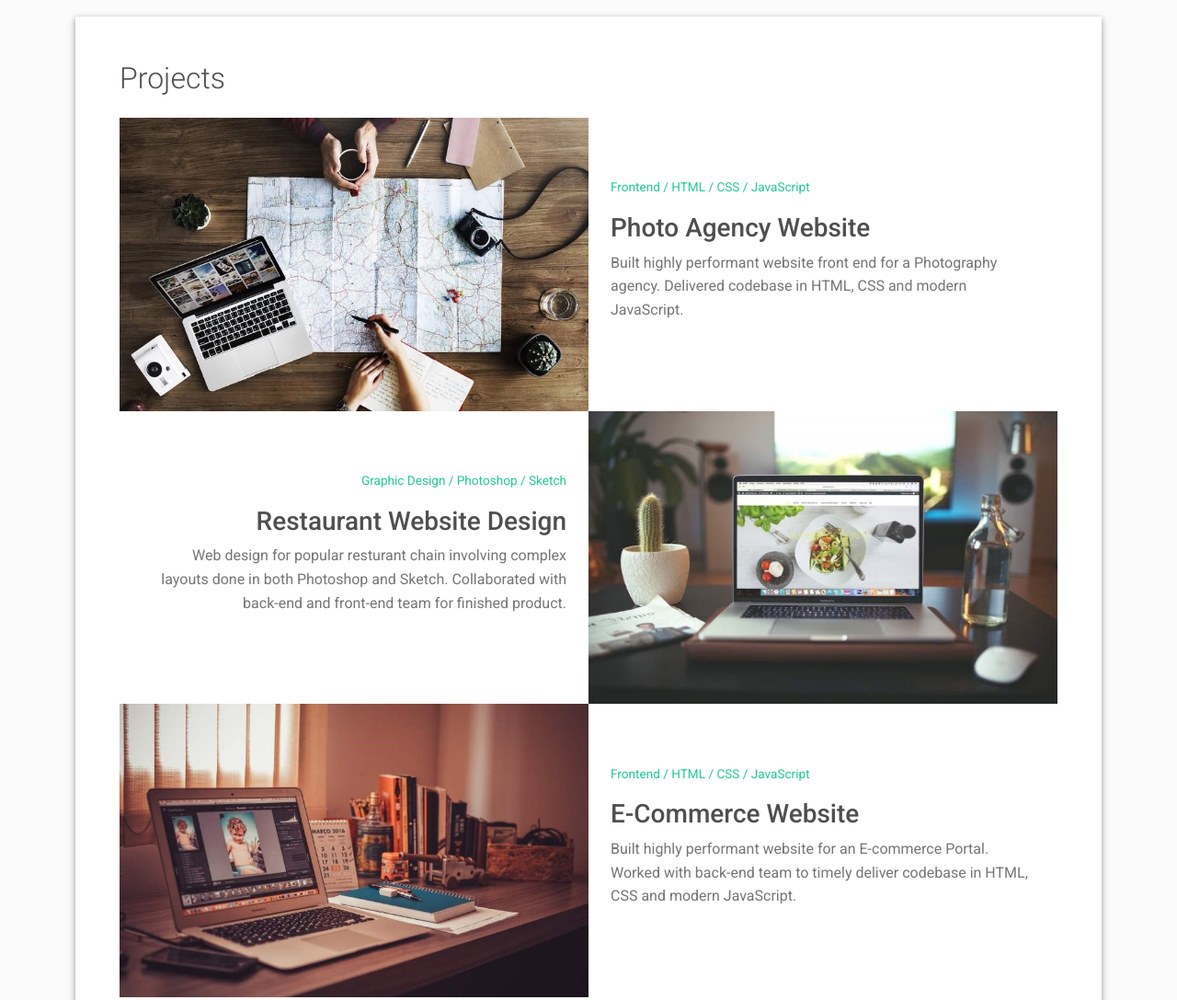
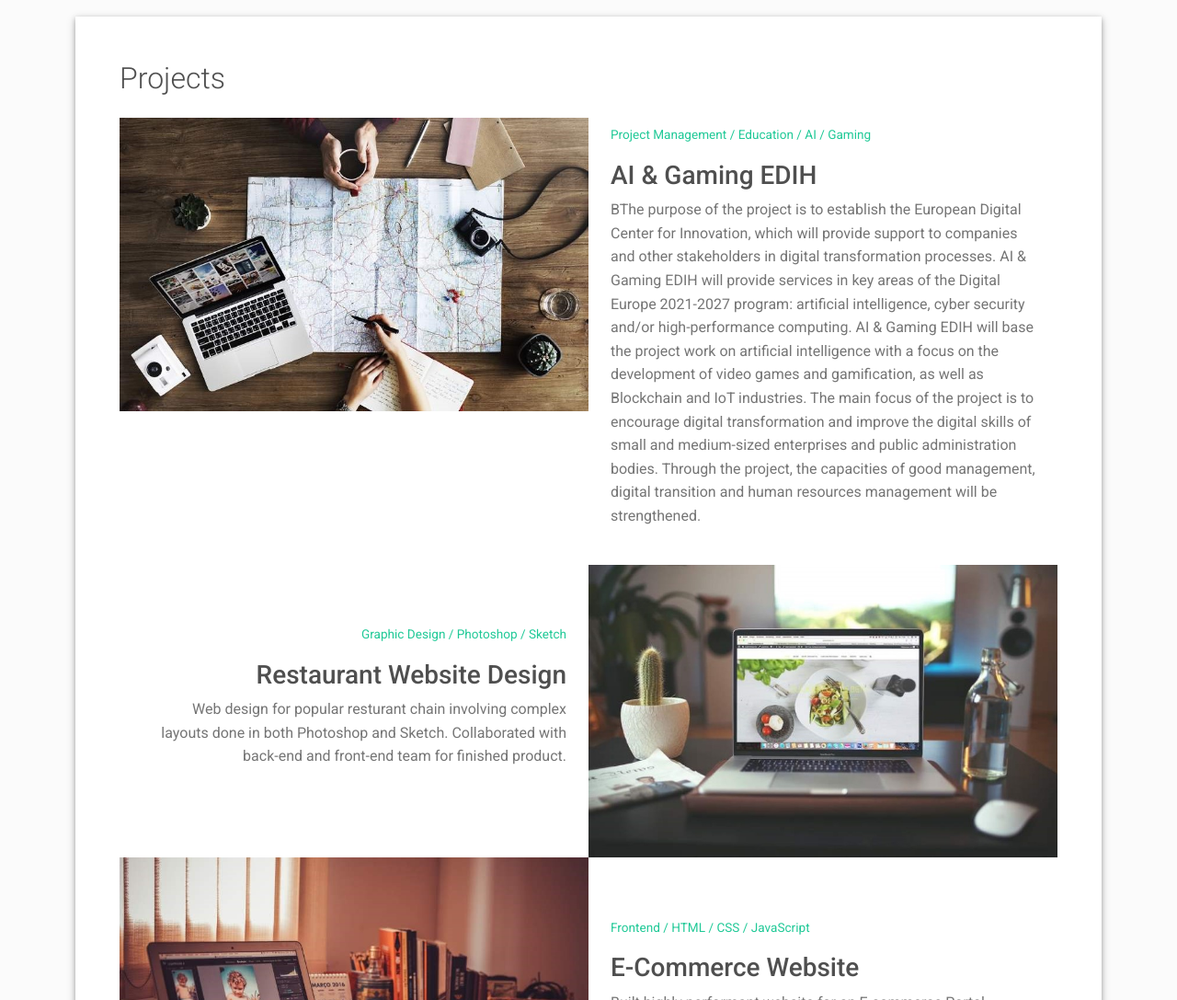
Before and after one commit to jantolos/jantolos.github.io, a plain HTML site: page dev/index.html in a window 1280 px wide. Shown: the part 2880-3967 px from the top of the page at 92% size. Drawn offline with Linux system fonts and the light colour scheme.

Commit message:
Update 1st project at index.html
Update 1st project at index.html

```diff
--- a/dev/index.html
+++ b/dev/index.html
@@ -250,9 +250,13 @@
         <div class="col-md-6"><a href="https://dribbble.com/" target="_blank"><img class="img-fluid" src="images/project-1.jpg" width="800" height="500"/></a></div>
         <div class="col-md-6 d-flex align-items-center" data-aos="fade-left" data-aos-delay="100">
           <div class="m-4 mt-md-2">
-            <p class="text-teal text-small">Frontend / HTML / CSS / JavaScript</p>
-            <h3>Photo Agency Website</h3>
-            <p class="text-muted">Built highly performant website front end for a Photography agency. Delivered codebase in HTML, CSS and modern JavaScript.</p>
+            <p class="text-teal text-small">Project Management / Education / AI / Gaming</p>
+            <h3>AI & Gaming EDIH</h3>
+            <p class="text-muted">BThe purpose of the project is to establish the European Digital Center for Innovation, which will provide support to companies and other stakeholders in digital transformation processes.
+		    AI & Gaming EDIH will provide services in key areas of the Digital Europe 2021-2027 program: artificial intelligence, cyber security and/or high-performance computing. AI & Gaming EDIH will base the project
+		    work on artificial intelligence with a focus on the development of video games and gamification, as well as Blockchain and IoT industries. The main focus of the project is to encourage digital transformation and
+		    improve the digital skills of small and medium-sized enterprises and public administration bodies. Through the project, the capacities of good management, digital transition and human resources management will be
+		    strengthened.</p>
           </div>
         </div>
       </div>
@@ -318,7 +322,7 @@
           <div class="mt-1">
             <div class="h6"><i class="fas fa-phone pe-2 text-muted" style="width:24px;opacity:0.85;"></i> +385 42 390 873</div>
             <div class="h6"><i class="far fa-envelope pe-2 text-muted" style="width:24px;opacity:0.85;"></i> jantolos@foi.unizg.hr</div>
-	    <div class="h6"><i class="fas fa-map-marker-alt text-muted" style="width:24px;opacity:0.85;"></i> FOI 1 <br>&nbsp;&nbsp;&nbsp;&nbsp;&nbsp;&nbsp;Južno krilo, 1. kat <br>&nbsp;&nbsp;&nbsp;&nbsp;&nbsp;&nbsp;Kabinet <br>&nbsp;&nbsp;&nbsp;&nbsp;&nbsp;&nbsp;Broj prostorije: 156</div>
+	    <div class="h6"><i class="fas fa-map-marker-alt text-muted" style="width:24px;opacity:0.85;"></i> Faculty Building 1 <br>&nbsp;&nbsp;&nbsp;&nbsp;&nbsp;&nbsp;South Wing, 1<sup>st</sup> floor <br>&nbsp;&nbsp;&nbsp;&nbsp;&nbsp;&nbsp;Office <br>&nbsp;&nbsp;&nbsp;&nbsp;&nbsp;&nbsp;Room number: 156</div>
           </div>
           <div class="mt-5 d-print-none">
 		<form action="https://formspree.io/f/mbjvnbwb"
```
